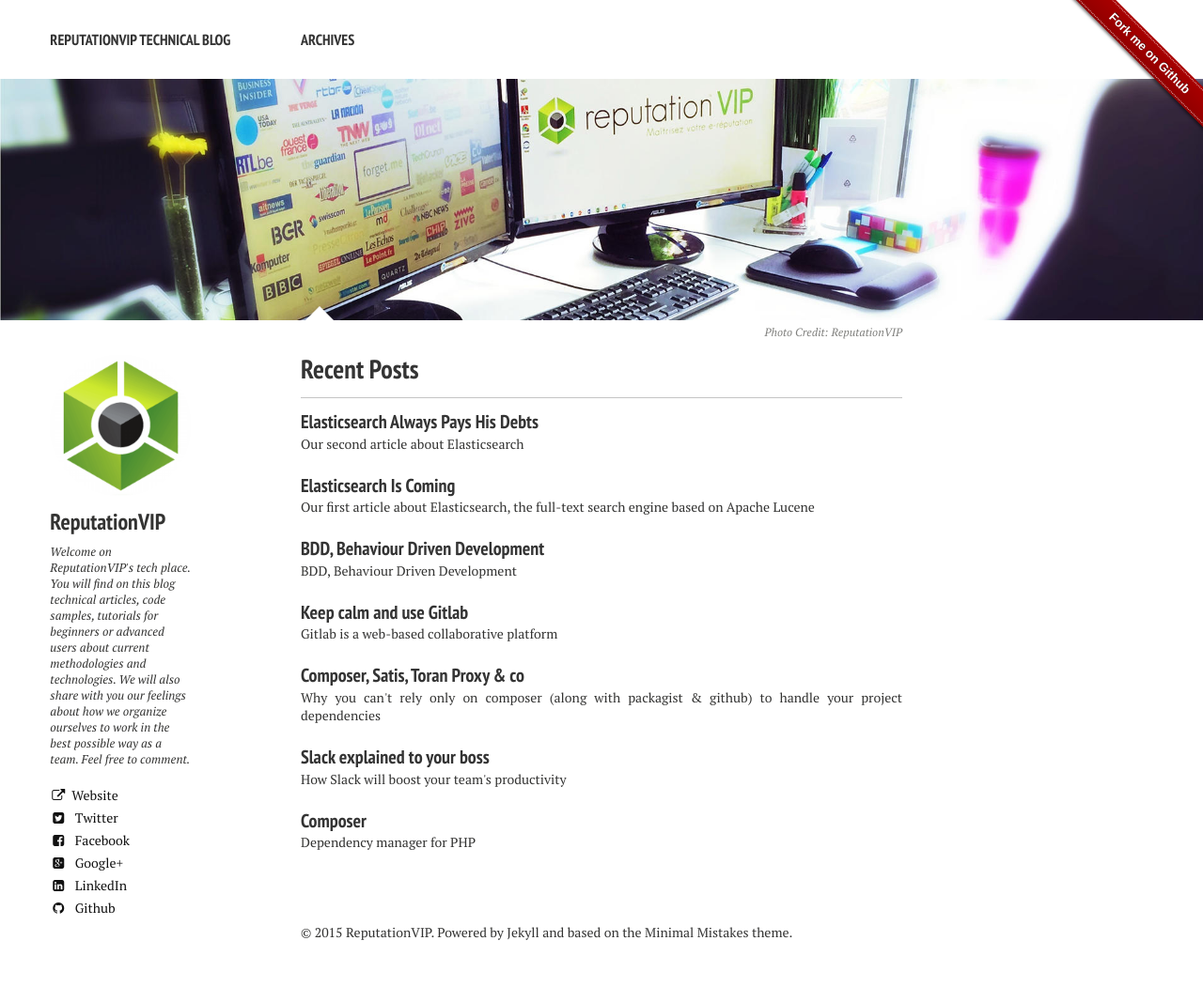
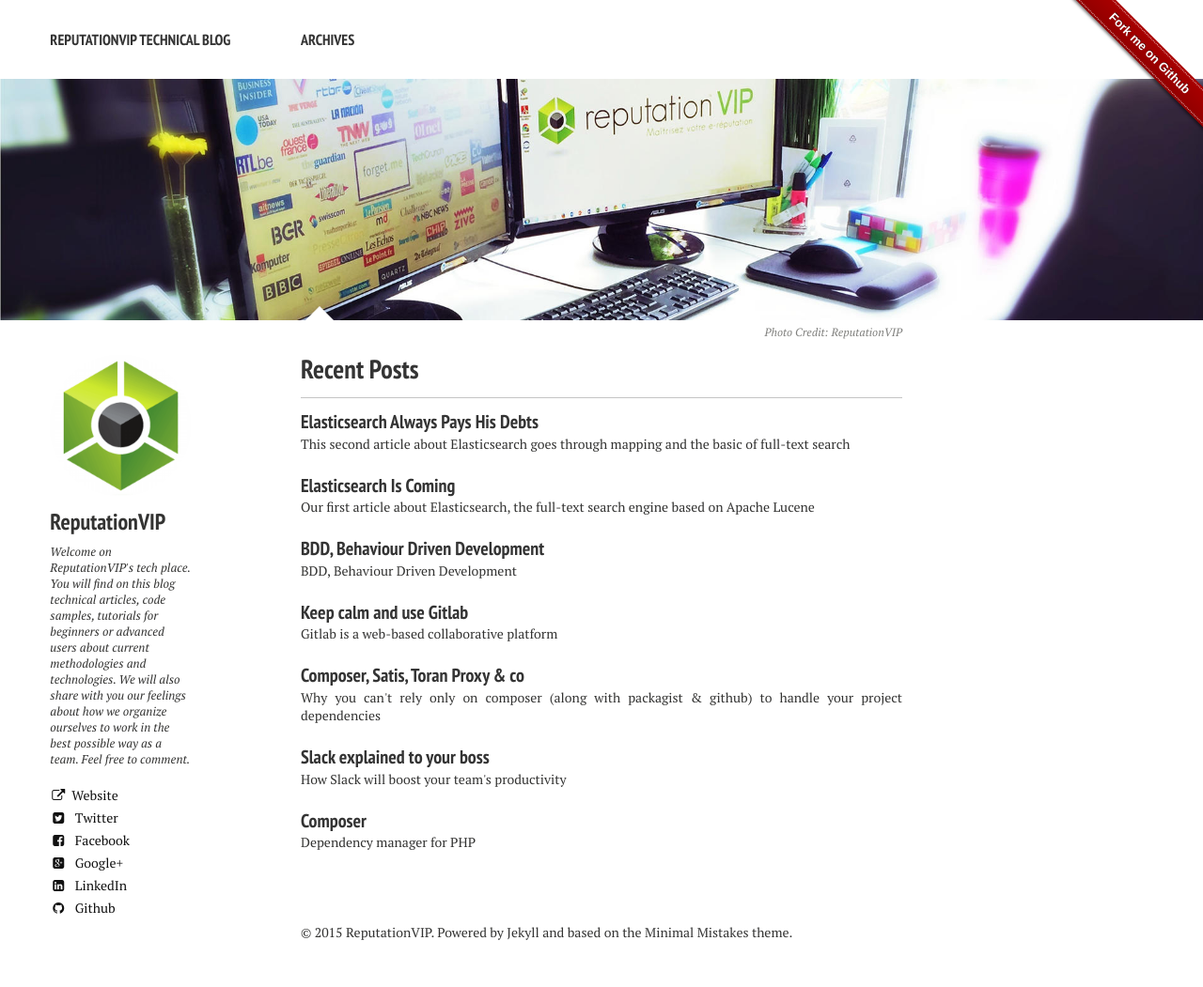
Before and after one commit to semji/reputationvip.github.io, a Jekyll site: the page built from index.md, in a window 1280 px wide. Shown: the whole page at 94% size. Built offline with Jekyll 4.4.1, drawn with Linux system fonts in a browser that asks for light colours; nearby versions of some CDN libraries.

Commit message:
Write excerpt

```diff
--- a/_posts/2015-07-23-elasticsearch-always-pays-his-debts.md
+++ b/_posts/2015-07-23-elasticsearch-always-pays-his-debts.md
@@ -2,7 +2,7 @@
 layout: post
 author: quentin_fayet
 title: "Elasticsearch Always Pays His Debts"
-excerpt: "Our second article about Elasticsearch"
+excerpt: "This second article about Elasticsearch goes through mapping and the basic of full-text search"
 modified: 2015-07-23
 tags: [elasticsearch, fullt-text research, apache, lucene]
 comments: true
```
